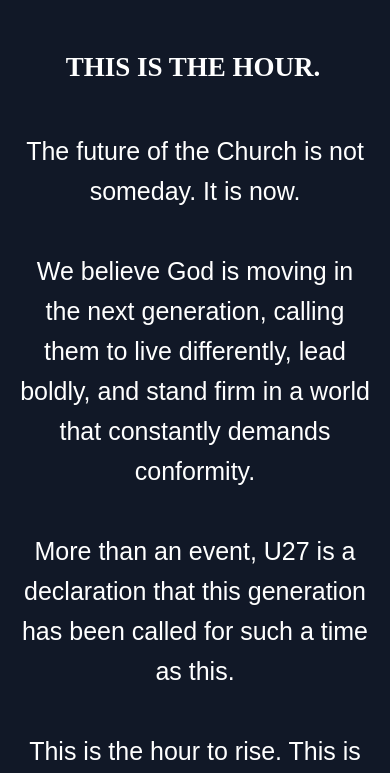
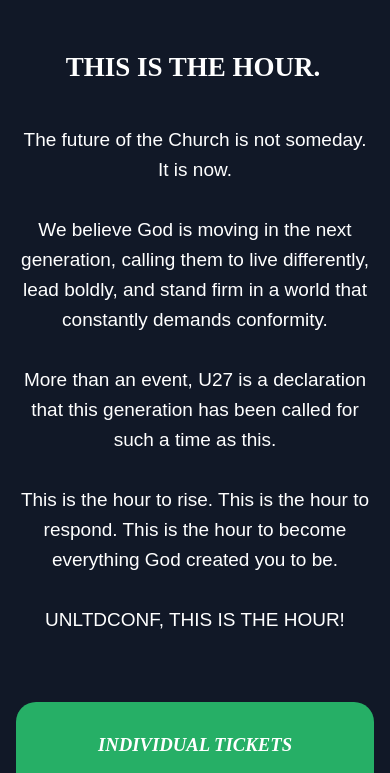
Before and after one commit to aaronsingleterry10/unltdconf, a plain HTML site: page index.html in a window 390 px wide. Shown: the part 813-1586 px from the top of the page. Drawn offline with Linux system fonts and the light colour scheme; a web font is replaced by a local one.

Commit message:
changed some styling

```diff
--- a/assets/styles.css
+++ b/assets/styles.css
@@ -311,7 +311,6 @@
     .desktop {
         display: none;
     }
-
 }
 
 @media screen and (max-width: 541px) {
@@ -321,6 +320,10 @@
     .speakers-wrap {
         grid-template-columns: repeat(auto-fit, minmax(100%, 1fr));
     }
+    .content-text {
+        line-height: 30px;
+        font-size: 19px;
+    }
 }
 
 @media screen and (max-width: 472px) {
```
